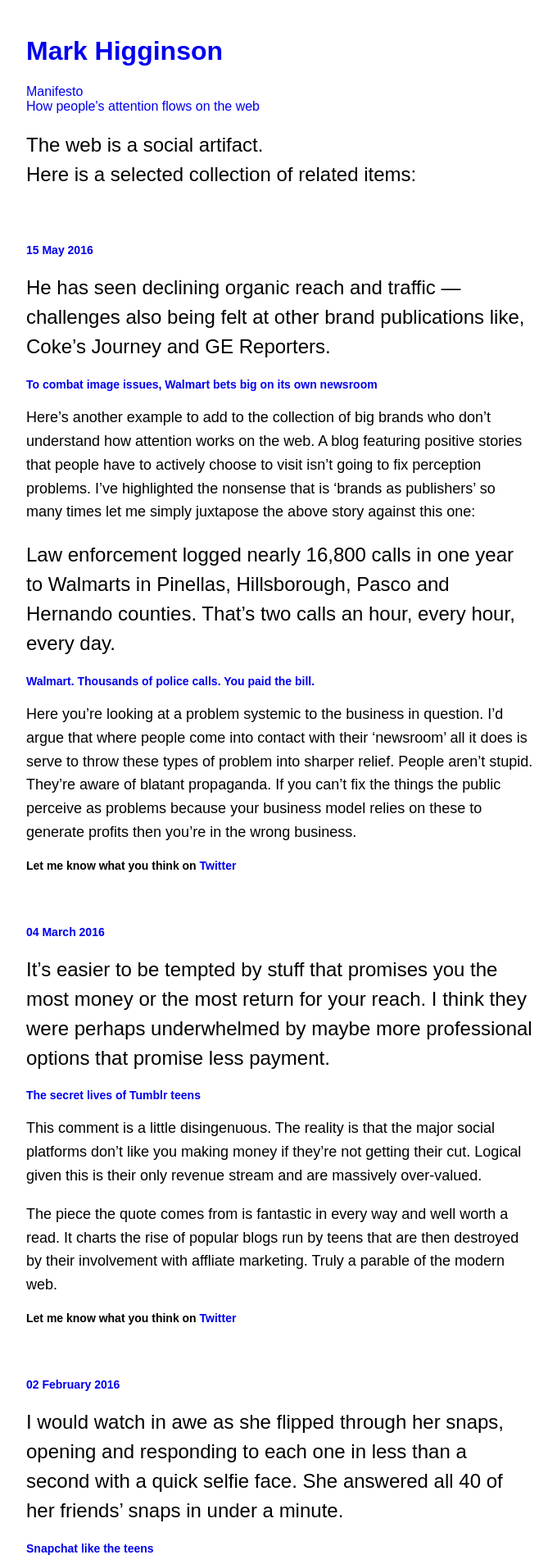
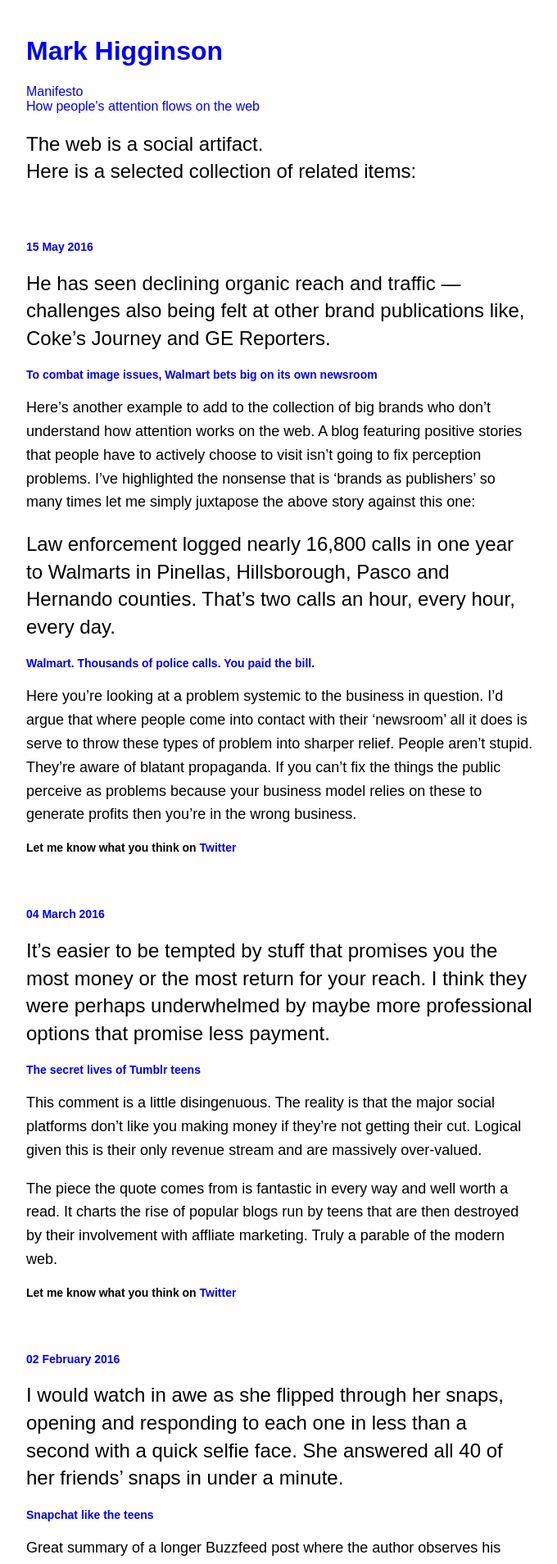
Before and after one commit to markhgn/markhgn.github.io, a Jekyll site: the page built from index.html, in a window 1280 px wide. Shown: the top 1908 px of the page at 82% size, without its empty margins (298-978 px from the left). Built offline with Jekyll 4.4.1, drawn with Linux system fonts in a browser that asks for light colours; the list of posts is cut into pages by our own code.

Commit message:
Font edits

```diff
--- a/css/style.css
+++ b/css/style.css
@@ -15,8 +15,8 @@
 
 h2 {
   font-size: 24px;
-  font-weight:400;
-  line-height: 1.5;
+  font-weight:500;
+  line-height: 1.4;
 }
 
 h3 {
```
